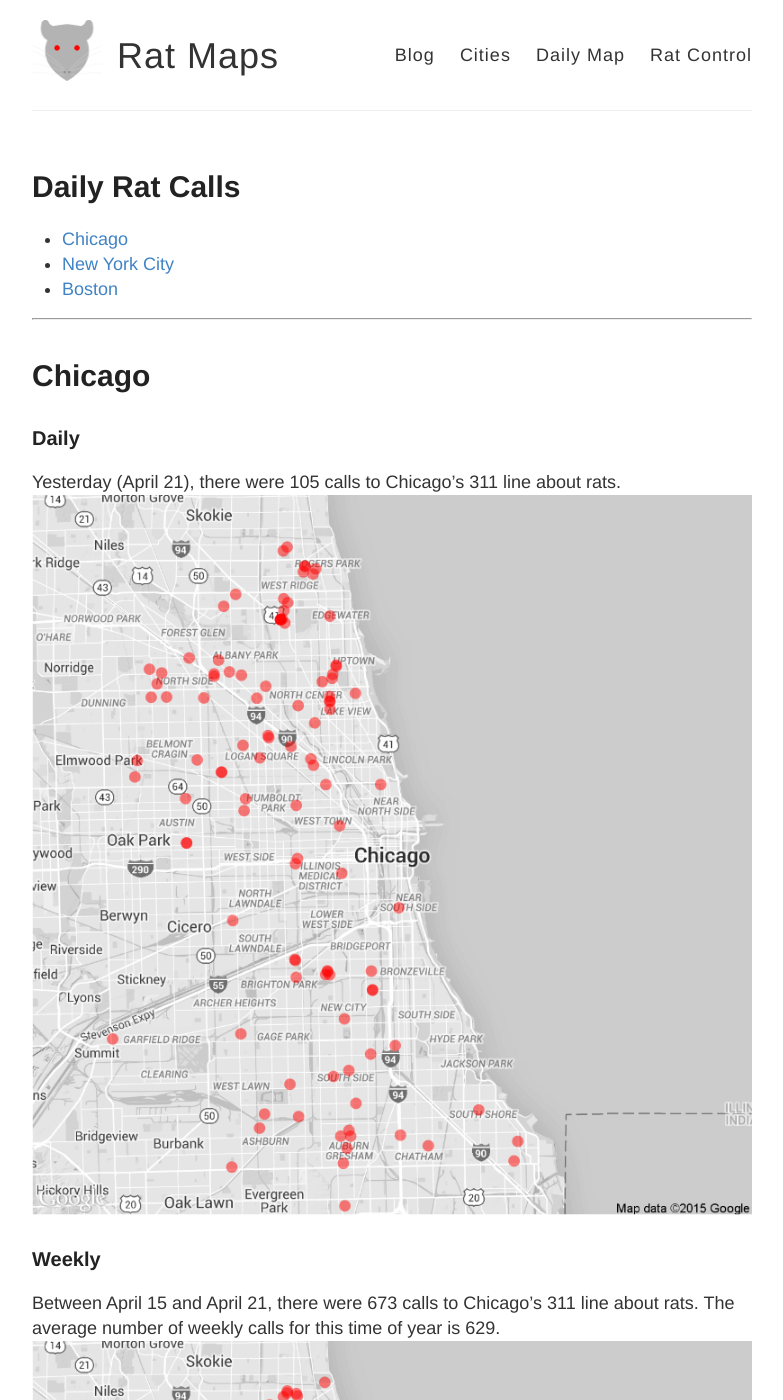
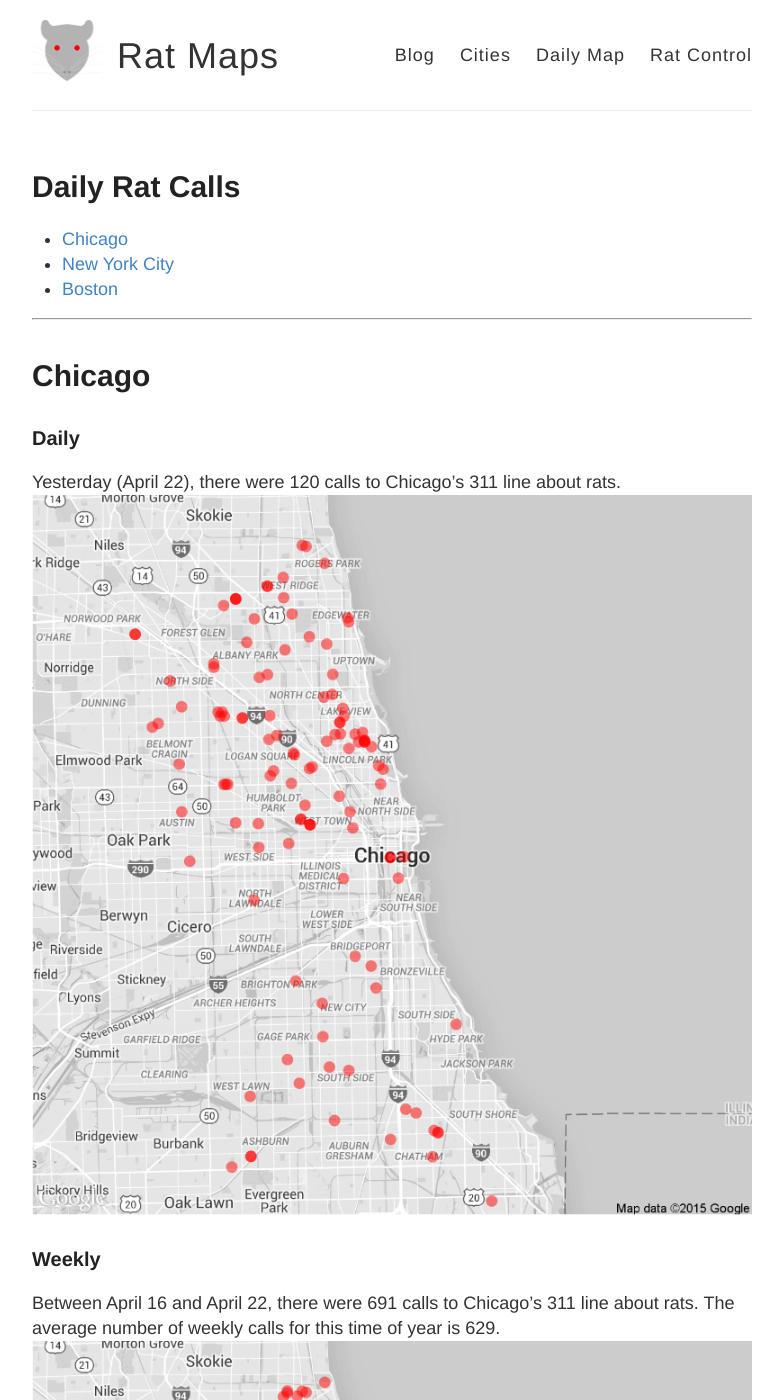
Before and after one commit to DanielHadley/ratmaps, a Jekyll site: the page built from daily.md, in a window 1280 px wide and 1400 px high. Shown: the whole window, without its empty margins (248-1031 px from the left). Built offline with Jekyll 4.4.1, drawn with Linux system fonts in a browser that asks for light colours; comment, search, counter and statistics services are not loaded; some of the changed text lies outside the part shown.

Commit message:
Daily Maps

```diff
--- a/daily.md
+++ b/daily.md
@@ -15,22 +15,22 @@ tags: Chicago NYC weekly daily rats
 
 ### Daily
 
-Yesterday (April 21), there were 105 calls to Chicago's 311 line about rats.
+Yesterday (April 22), there were 120 calls to Chicago's 311 line about rats.
 ![Chicago rat calls to 311 weekly map]({{ site.cityimages }}/daily/Chicago_Rat_Map_Daily.png)
 
 ### Weekly
-Between April 15 and April 21, there were 673 calls to Chicago's 311 line about rats. The average number of weekly calls for this time of year is 629.
+Between April 16 and April 22, there were 691 calls to Chicago's 311 line about rats. The average number of weekly calls for this time of year is 629.
 ![Chicago rat calls to 311 weekly map]({{ site.cityimages }}/daily/Chicago_Rat_Map_Weekly.png)
 ***
 # New York City <a id="nyc"><a>
 
 ### Daily
 
-Yesterday (April 21), there were 14 calls to New York City's 311 line about rats.
+Yesterday (April 22), there were 9 calls to New York City's 311 line about rats.
 ![NYC rat calls to 311 weekly map]({{ site.cityimages }}/daily/NYC_Rat_Map_Daily.png)
 
 ### Weekly
-Between April 15 and April 21, there were 242 calls to New York City's 311 line about rats. The average number of weekly calls for this time of year is 230.
+Between April 16 and April 22, there were 243 calls to New York City's 311 line about rats. The average number of weekly calls for this time of year is 230.
 ![NYC rat calls to 311 weekly map]({{ site.cityimages }}/daily/NYC_Rat_Map_Weekly.png)
 
 Each red dot represents one call about a rat seen in that location. The dots are transparent, so multiple calls from one location will be seen as a solid dot. The usual caveats apply: more calls do not necessarily mean that there are more rats in that location than other parts of the city. A cluster of dots could indicate that one resident is unusually vocal about rodents in his or her neighborhood. Also, more densely populated neighborhoods tend to make more calls to 311.
```
Also changed, not shown: images/pages/daily/Chicago_Rat_Map_Daily.png, images/pages/daily/Chicago_Rat_Map_Weekly.png, images/pages/daily/NYC_Rat_Map_Daily.png, images/pages/daily/NYC_Rat_Map_Weekly.png.
